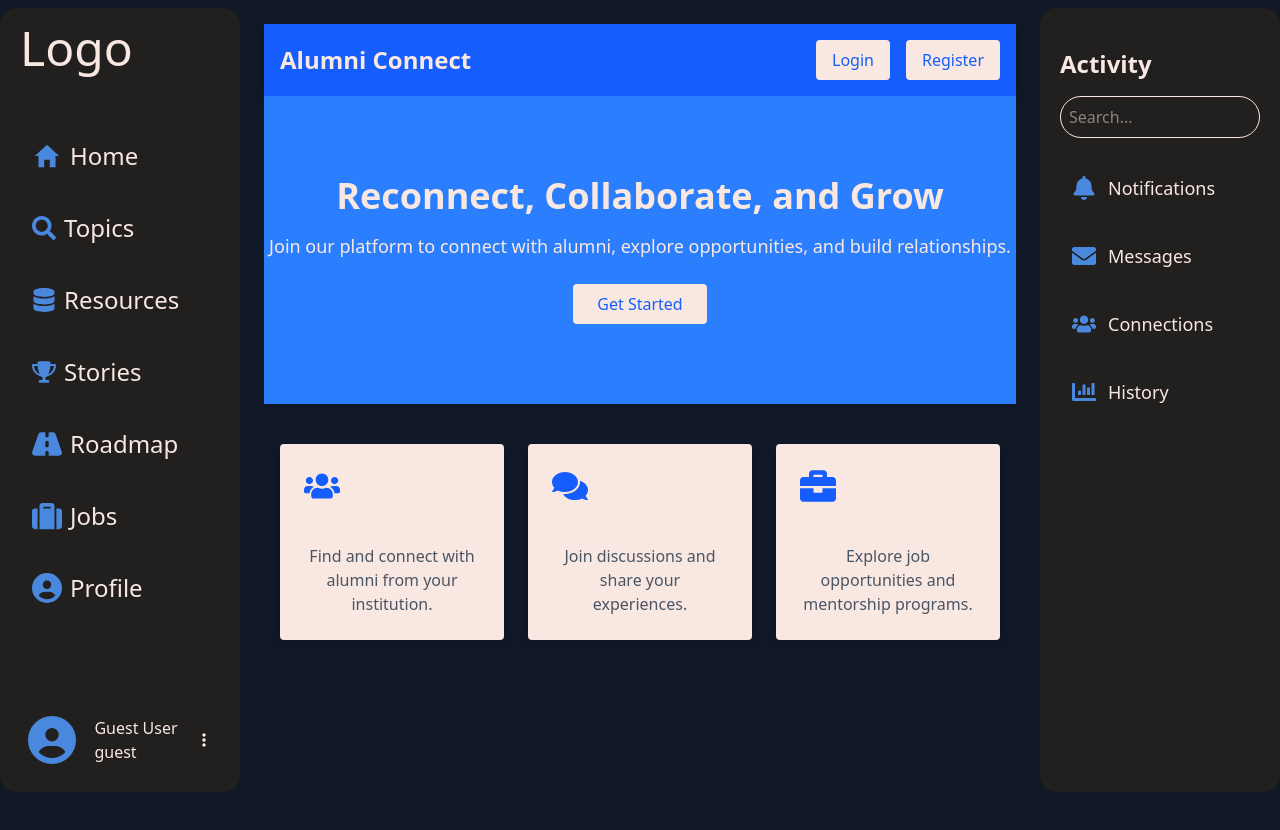
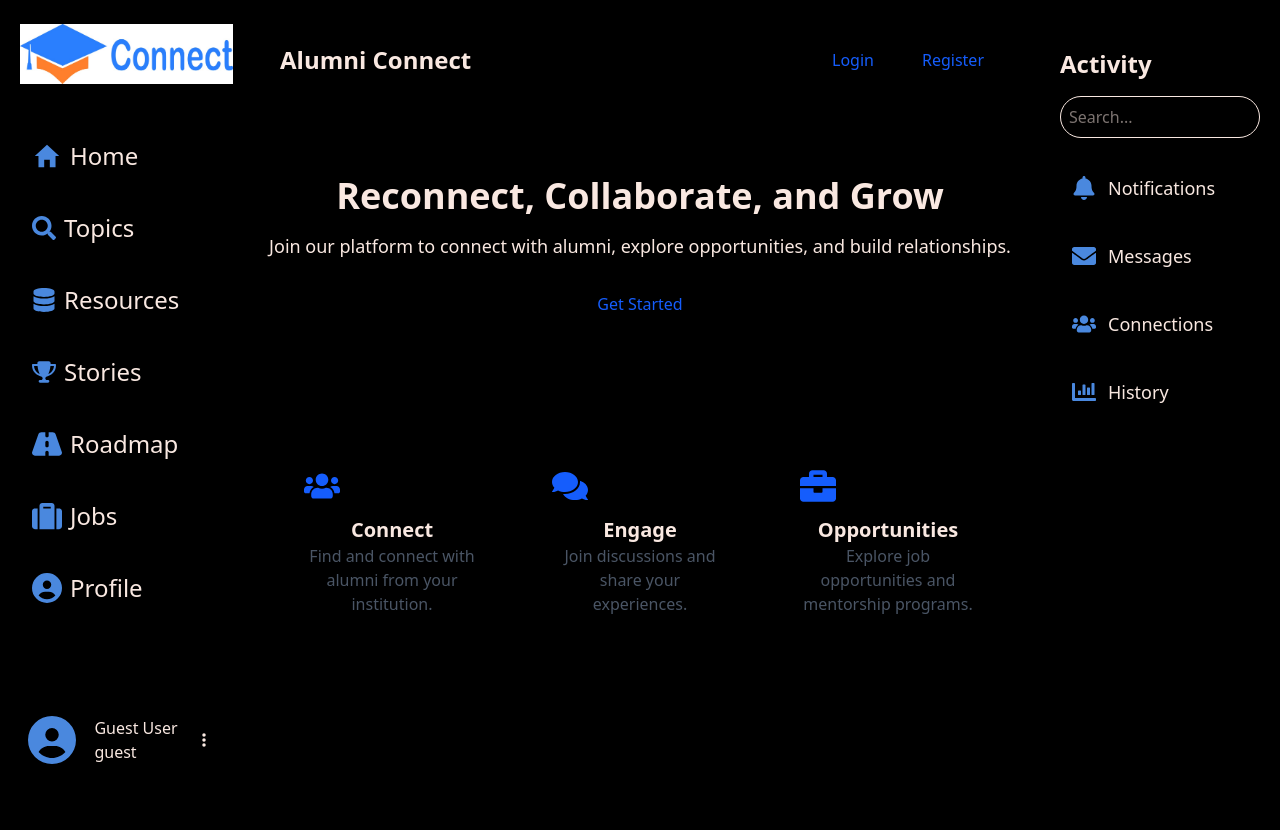
Before and after one commit to aditya13raja/alumni-student-frontend, a React (Vite) app: page / in a window 1280 px wide. Shown: the top 830 px of the page. Built offline with nearby package versions, Linux system fonts and the light colour scheme.

Commit message:
added logo, background colour and mobile view

```diff
--- a/src/App.jsx
+++ b/src/App.jsx
@@ -1,5 +1,6 @@
-import { BrowserRouter as Router, Route, Routes } from "react-router-dom";
+import { BrowserRouter, Route, Routes } from "react-router-dom";
 import Home from "./pages/Home";
+import Profile from "./pages/Profile";
 import SignIn from "./pages/SignIn";
 import SignUp from "./pages/SignUp";
 import Sidebar from "./components/Sidebar";
@@ -9,39 +10,38 @@ import RightSidebar from "./components/RightSidebar";
 import Stories from "./pages/Stories";
 import Resources from "./pages/Resources";
 import Roadmap from "./pages/Roadmap";
-import Profile from "./pages/Profile";
 import PrivateRoute from "./components/PrivateRoute";
 
 function App() {
     return (
-        <Router>
-            <div className="flex min-h-screen bg-gray-900 text-white">
+        <BrowserRouter>
+            {/* Full screen container */}
+            <div className="flex min-h-screen bg-background text-white">
 
-                {/* Left Sidebar */}
+                {/* Left Sidebar (Extreme Left) */}
                 <Sidebar />
 
-                {/* Main Content */}
+                {/* Main content (Expands to fill available space) */}
                 <div className="flex-1 p-6">
                     <Routes>
-                        <Route path="/" element={<Home />} />
                         <Route path="/signin" element={<SignIn />} />
                         <Route path="/signup" element={<SignUp />} />
-                        {/*<Route element={<PrivateRoute />}>  TODO: Remove comment later */}
+                        {/*<Route element={<PrivateRoute />}>*/}
                             <Route path="/" element={<Home />} />
                             <Route path="/profile" element={<Profile />} />
                             <Route path="/jobs" element={<Jobs />} />
                             <Route path="/topics" element={<Topics />} />
                             <Route path="/stories" element={<Stories />} />
-                            <Route path="/roadmap" element={<Roadmap />} />
                             <Route path="/resources" element={<Resources />} />
-                        {/*</Route> */}
+                            <Route path="/roadmaps" element={<Roadmap />} />
+                        {/*</Route>*/}
                     </Routes>
                 </div>
 
-                {/* Right Sidebar */}
+                {/* Right Sidebar (Extreme Right) */}
                 <RightSidebar />
             </div>
-        </Router>
+        </BrowserRouter>
     );
 }
 
--- a/src/components/RightSidebar.jsx
+++ b/src/components/RightSidebar.jsx
@@ -2,7 +2,8 @@ import { FaBell, FaEnvelope, FaUsers, FaChartBar } from "react-icons/fa";
 
 export default function RightSidebar() {
   return (
-    <div className="flex flex-col relative rounded-2xl w-60 h-[98vh] bg-lightbg my-[1vh] py-[5vh] px-5 fixed right-0 top-0">
+    <div className="right-sidebar flex flex-col relative rounded-2xl w-60 h-[98vh] bg-black my-[1vh] py-[5vh] px-5 fixed right-0 top-0">
+
       {/* Title */}
       <div className="text-2xl font-semibold mb-4">Activity</div>
 
--- a/src/components/Sidebar.jsx
+++ b/src/components/Sidebar.jsx
@@ -53,9 +53,11 @@ export default function Sidebar() {
     }
 
     return (
-        <div className="flex flex-col relative rounded-2xl w-60 h-[98vh] bg-lightbg my-[1vh] py-[5vh] px-5">
+        <div className="left-sidebar flex flex-col relative rounded-2xl w-60 h-[98vh] bg-black my-[1vh] py-[5vh] px-5">
+
             {/* Logo */}
-            <div className="text-5xl absolute top-4">Logo</div>
+            <div className="text-5xl absolute top-4">  <img src="./src/assets/logo.jpeg" alt="Logo" className="h-15 w-auto" />
+            </div>
 
             {/* Sections */}
             <div className="py-20 text-2xl">
--- a/src/index.css
+++ b/src/index.css
@@ -1,18 +1,33 @@
 @import "tailwindcss";
 @theme {
     --color-white: #f9e8e1;
-    --color-background: #1b1818;
+    --color-background: #000000; /* Updated to black */
     --color-lightbg: #221f1f;
     --color-primary: #4a88de;
     --color-secondary: #1a263b;
 }
+
 body {
+    background-color: var(--color-background); /* Apply black background */
+    color: var(--color-white); /* Ensure text is readable */
 }
-
 
 .search-bar input {
     padding: 8px;
     font-size: 16px;
     width: 100%;
     margin-bottom: 20px;
-  }
+}
+
+
+@media (max-width: 768px) {
+    /* Hide text in the left sidebar */
+    .left-sidebar p {
+        display: none;
+    }
+
+    /* Completely hide the right sidebar */
+    .right-sidebar {
+        display: none;
+    }
+}
--- a/src/pages/Home.jsx
+++ b/src/pages/Home.jsx
@@ -4,40 +4,40 @@ const Home = () => {
   return (
     <div className="min-h-screen bg-black-100">
       {/* Navigation Bar */}
-      <nav className="bg-blue-600 p-4 shadow-md">
+      <nav className="bg-black-600 p-4 shadow-md">
         <div className="container mx-auto flex justify-between items-center">
           <h1 className="text-white text-2xl font-bold">Alumni Connect</h1>
           <div>
 
-            <button className="mr-4 bg-white text-blue-600 px-4 py-2 rounded">Login</button>
-            <button className="bg-white text-blue-600 px-4 py-2 rounded">Register</button>
+            <button className="mr-4 bg-black text-blue-600 px-4 py-2 rounded">Login</button>
+            <button className="bg-black text-blue-600 px-4 py-2 rounded">Register</button>
 
           </div>
         </div>
       </nav>
 
       {/* Hero Section */}
-      <header className="text-center py-20 bg-blue-500 text-white">
+      <header className="text-center py-20 bg-black-500 text-white">
         <h2 className="text-4xl font-bold mb-4">Reconnect, Collaborate, and Grow</h2>
         <p className="text-lg mb-6">
           Join our platform to connect with alumni, explore opportunities, and build relationships.
         </p>
-        <button className="bg-white text-blue-600 px-6 py-2 rounded">Get Started</button>
+        <button className="bg-black text-blue-600 px-6 py-2 rounded">Get Started</button>
       </header>
 
       {/* Features Section */}
       <section className="container mx-auto py-10 px-4 grid grid-cols-1 md:grid-cols-3 gap-6">
-        <div className="bg-white p-6 rounded shadow-md text-center">
+        <div className="bg-black p-6 rounded shadow-md text-center">
           <FaUsers className="text-blue-600 text-4xl mb-3" />
           <h3 className="text-xl font-semibold">Connect</h3>
           <p className="text-gray-600">Find and connect with alumni from your institution.</p>
         </div>
-        <div className="bg-white p-6 rounded shadow-md text-center">
+        <div className="bg-black p-6 rounded shadow-md text-center">
           <FaComments className="text-blue-600 text-4xl mb-3" />
           <h3 className="text-xl font-semibold">Engage</h3>
           <p className="text-gray-600">Join discussions and share your experiences.</p>
         </div>
-        <div className="bg-white p-6 rounded shadow-md text-center">
+        <div className="bg-black p-6 rounded shadow-md text-center">
           <FaBriefcase className="text-blue-600 text-4xl mb-3" />
           <h3 className="text-xl font-semibold">Opportunities</h3>
           <p className="text-gray-600">Explore job opportunities and mentorship programs.</p>
--- a/src/pages/Stories.jsx
+++ b/src/pages/Stories.jsx
@@ -33,14 +33,14 @@ const Stories = () => {
         {filteredStories.map((story, index) => (
           <div
             key={index}
-            className="bg-white rounded-lg shadow-md p-6 flex flex-col items-center transition duration-300 ease-in-out transform hover:bg-blue-100 hover:scale-105 cursor-pointer"
+            className="bg-gray rounded-lg shadow-md p-6 flex flex-col items-center transition duration-300 ease-in-out transform hover:bg-blue-100 hover:scale-105 cursor-pointer"
           >
             <img
               src={story.image}
               alt={story.author}
               className="w-24 h-24 rounded-full mb-4"
             />
-            <h2 className="text-2xl font-semibold text-gray-800">{story.author}</h2>
+            <h2 className="text-2xl font-semibold text-white-800">{story.author}</h2>
             <div className="flex space-x-3 mt-2">
               <FaFacebook className="text-gray-500 cursor-pointer hover:text-blue-600 transition duration-300" />
               <FaTwitter className="text-gray-500 cursor-pointer hover:text-blue-400 transition duration-300" />
```
